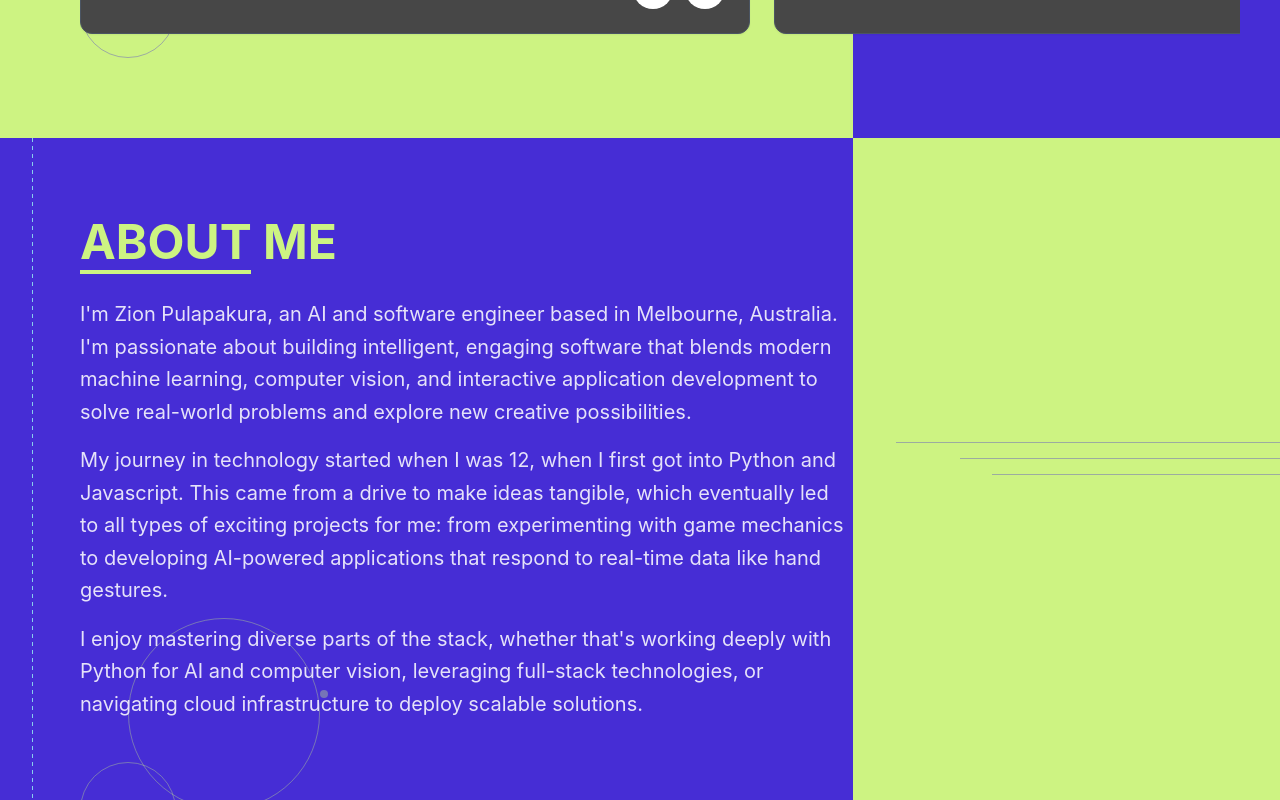
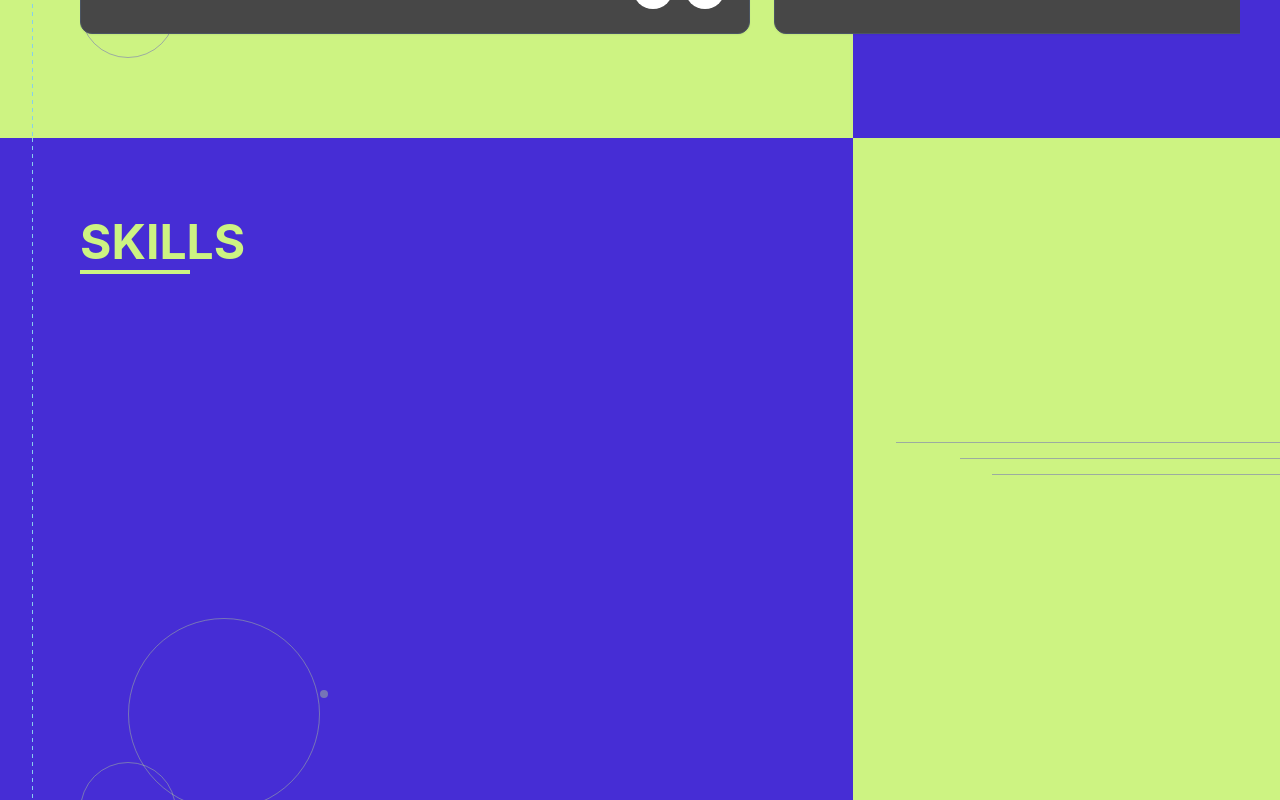
Before and after one commit to zion-pulapakura/Portfolio-Website, a React (Vite) app: page / in a window 1280 px wide. Shown: the part 1580-2380 px from the top of the page. Built offline with nearby package versions, Linux system fonts and the light colour scheme.

Commit message:
make color matching against green and purple bgs easier

```diff
--- a/src/App.tsx
+++ b/src/App.tsx
@@ -1,6 +1,7 @@
 import React from "react";
 import LandingSection from "./pages/LandingSection";
 import ProjectsSection from "./pages/ProjectsSection";
+import SkillsSection from "./pages/SkillsSection";
 import AboutSection from "./pages/AboutSection";
 import ScrollArrow from "./components/ScrollArrow";
 
@@ -9,6 +10,7 @@ const App: React.FC = () => {
     <div className="w-full">
       <LandingSection />
       <ProjectsSection />
+      <SkillsSection />
       <AboutSection />
       <ScrollArrow />
     </div>
--- a/src/components/ScrollArrow.tsx
+++ b/src/components/ScrollArrow.tsx
@@ -26,7 +26,7 @@ const ScrollArrow: React.FC = () => {
   }, []);
 
   const scrollToNext = () => {
-    const sections = ["landing", "projects", "about"];
+    const sections = ["landing", "projects", "skills", "about"];
     const nextIndex = sections.indexOf(currentSection) + 1;
     const nextSection = document.getElementById(sections[nextIndex]);
     if (nextSection) {
--- a/src/components/Section.tsx
+++ b/src/components/Section.tsx
@@ -1,10 +1,11 @@
 import React from "react";
+import { getColor, BackgroundType } from "../utils/getColor";
 
 interface SectionProps {
   id: string;
   children: React.ReactNode;
   className?: string;
-  background?: "purple-green" | "green-purple";
+  background?: BackgroundType;
 }
 
 const Section: React.FC<SectionProps> = ({
@@ -13,64 +14,48 @@ const Section: React.FC<SectionProps> = ({
   className = "",
   background,
 }) => {
-  const getBackgroundStyle = () => {
-    switch (background) {
-      case "purple-green":
-        return {
-          background:
-            "linear-gradient(to right, #462dd5 0%, #462dd5 66.67%, #cdf382 66.67%, #cdf382 100%)",
-        };
-      case "green-purple":
-        return {
-          background:
-            "linear-gradient(to right, #cdf382 0%,#cdf382 66.67%, #462dd5 66.67%, #462dd5 100%)",
-        };
-      default:
-        return {};
-    }
-  };
-
-  const isPurpleGreen = background === "purple-green";
-
-  const leftSideColor = isPurpleGreen
-    ? "rgba(205, 243, 130, 0.36)"
-    : "rgba(70, 45, 213, 0.36)";
-  const rightSideColor = isPurpleGreen
-    ? "rgba(70, 45, 213, 0.36)"
-    : "rgba(205, 243, 130, 0.36)";
+  const colors = getColor(background);
 
   return (
     <section
       id={id}
       className={`min-h-screen w-full relative overflow-hidden ${className}`}
-      style={getBackgroundStyle()}
+      style={{ background: colors.background }}
     >
       <div className="absolute inset-0 pointer-events-none">
         <div
           className="absolute bottom-32 left-32 w-48 h-48 rounded-full border"
-          style={{ borderColor: leftSideColor }}
+          style={{ borderColor: colors.leftSideColor }}
         ></div>
         <div
           className="absolute bottom-20 left-20 w-24 h-24 rounded-full border"
-          style={{ borderColor: leftSideColor }}
+          style={{ borderColor: colors.leftSideColor }}
         ></div>
 
         <div
           className="absolute top-[38%] right-0 w-96 h-px"
-          style={{ backgroundColor: rightSideColor }}
+          style={{ backgroundColor: colors.rightSideColor }}
         ></div>
         <div
           className="absolute top-[40%] right-0 w-80 h-px"
-          style={{ backgroundColor: rightSideColor }}
+          style={{ backgroundColor: colors.rightSideColor }}
         ></div>
         <div
           className="absolute top-[42%] right-0 w-72 h-px"
-          style={{ backgroundColor: rightSideColor }}
+          style={{ backgroundColor: colors.rightSideColor }}
         ></div>
 
         <div
           className="absolute bottom-60 left-80 w-2 h-2 rounded-full"
-          style={{ backgroundColor: leftSideColor }}
+          style={{ backgroundColor: colors.leftSideColor }}
+        ></div>
+
+        <div
+          className="absolute left-8 top-0 bottom-0 w-px"
+          style={{
+            backgroundImage:
+              "repeating-linear-gradient(to bottom, #87CEEB 0, #87CEEB 4px, transparent 4px, transparent 8px)",
+          }}
         ></div>
       </div>
       {children}
--- a/src/pages/AboutSection.tsx
+++ b/src/pages/AboutSection.tsx
@@ -30,14 +30,6 @@ const AboutSection: React.FC = () => {
     <Section id="about" className="relative" background="purple-green">
       <div className="relative flex flex-row w-full min-h-screen">
         <div className="w-full relative flex flex-col pl-20 pr-10 py-20 z-10">
-          <div
-            className="absolute left-8 top-0 bottom-0 w-px"
-            style={{
-              backgroundImage:
-                "repeating-linear-gradient(to bottom, #87CEEB 0, #87CEEB 4px, transparent 4px, transparent 8px)",
-            }}
-          ></div>
-
           <div>
             <h2
               className={`text-green-accent text-5xl font-bold mb-8 relative inline-block ${
--- a/src/pages/LandingSection.tsx
+++ b/src/pages/LandingSection.tsx
@@ -10,14 +10,6 @@ const LandingSection: React.FC = () => {
       background="purple-green"
     >
       <div className="w-2/3 relative flex flex-col justify-center pl-20 pr-10 z-10">
-        <div
-          className="absolute left-8 top-0 bottom-0 w-px"
-          style={{
-            backgroundImage:
-              "repeating-linear-gradient(to bottom, #87CEEB 0, #87CEEB 4px, transparent 4px, transparent 8px)",
-          }}
-        ></div>
-
         <h2
           className="absolute top-10 left-20 font-logo text-green-accent text-3xl font-bold z-20 animate-fade-in"
           style={{ animationDelay: "0.1s", opacity: 0 }}
--- /dev/null
+++ b/src/pages/SkillsSection.tsx
@@ -0,0 +1,48 @@
+import React, { useEffect, useState } from "react";
+import Section from "../components/Section";
+
+const SkillsSection: React.FC = () => {
+  const [isVisible, setIsVisible] = useState(false);
+
+  useEffect(() => {
+    const observer = new IntersectionObserver(
+      ([entry]) => {
+        if (entry.isIntersecting) {
+          setIsVisible(true);
+        }
+      },
+      { threshold: 0.1 }
+    );
+
+    const section = document.getElementById("skills");
+    if (section) {
+      observer.observe(section);
+    }
+
+    return () => {
+      if (section) {
+        observer.unobserve(section);
+      }
+    };
+  }, []);
+
+  return (
+    <Section id="skills" className="relative" background="purple-green">
+      <div className="relative flex flex-col pl-20 pr-10 py-20 w-full min-h-screen">
+        <div>
+          <h2
+            className={`text-green-accent text-5xl font-bold mb-8 relative inline-block ${
+              isVisible ? "animate-slide-in-down" : ""
+            }`}
+            style={{ animationDelay: "0s" }}
+          >
+            SKILLS
+            <span className="absolute -bottom-2 left-0 w-2/3 h-1 bg-green-accent"></span>
+          </h2>
+        </div>
+      </div>
+    </Section>
+  );
+};
+
+export default SkillsSection;
--- /dev/null
+++ b/src/utils/getColor.ts
@@ -0,0 +1,23 @@
+export type BackgroundType = "purple-green" | "green-purple";
+
+export interface SectionColors {
+  background: string;
+  leftSideColor: string;
+  rightSideColor: string;
+}
+
+export const getColor = (bgType?: BackgroundType): SectionColors => {
+  const isPurpleGreen = bgType === "purple-green";
+
+  return {
+    background: isPurpleGreen
+      ? "linear-gradient(to right, #462dd5 0%, #462dd5 66.67%, #cdf382 66.67%, #cdf382 100%)"
+      : "linear-gradient(to right, #cdf382 0%,#cdf382 66.67%, #462dd5 66.67%, #462dd5 100%)",
+    leftSideColor: isPurpleGreen
+      ? "rgba(205, 243, 130, 0.36)"
+      : "rgba(70, 45, 213, 0.36)",
+    rightSideColor: isPurpleGreen
+      ? "rgba(70, 45, 213, 0.36)"
+      : "rgba(205, 243, 130, 0.36)",
+  };
+};
```
